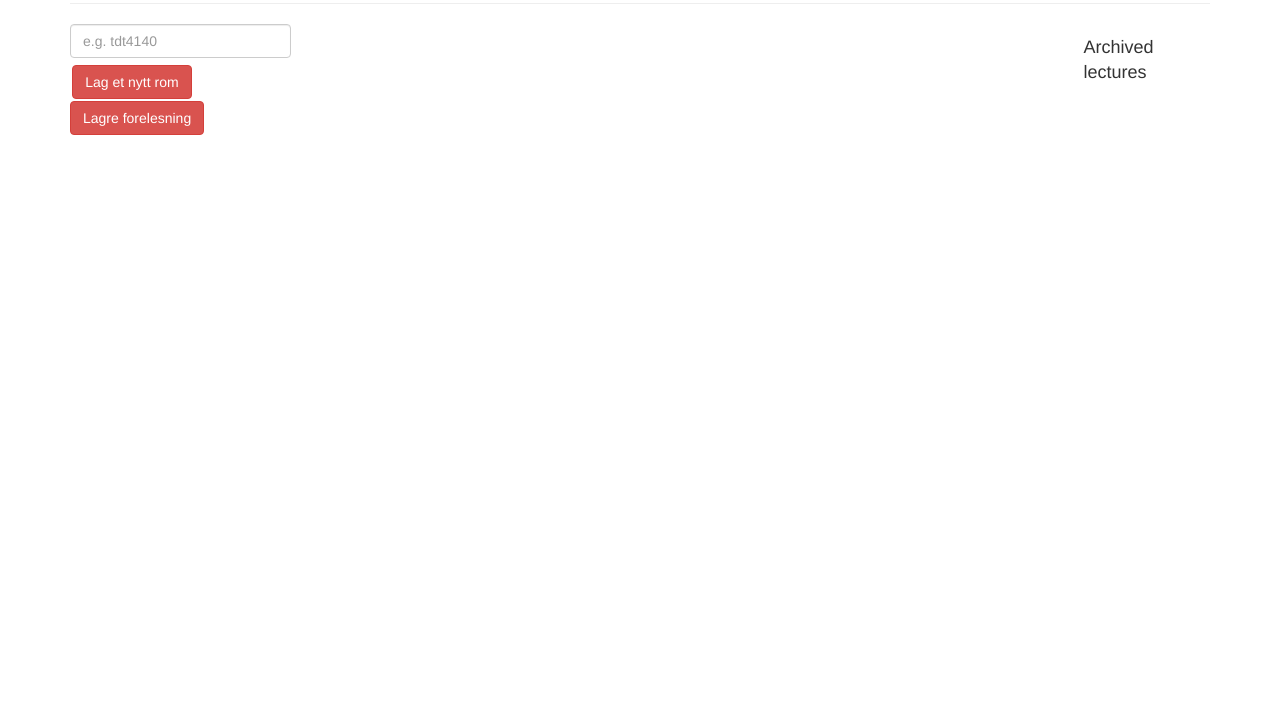
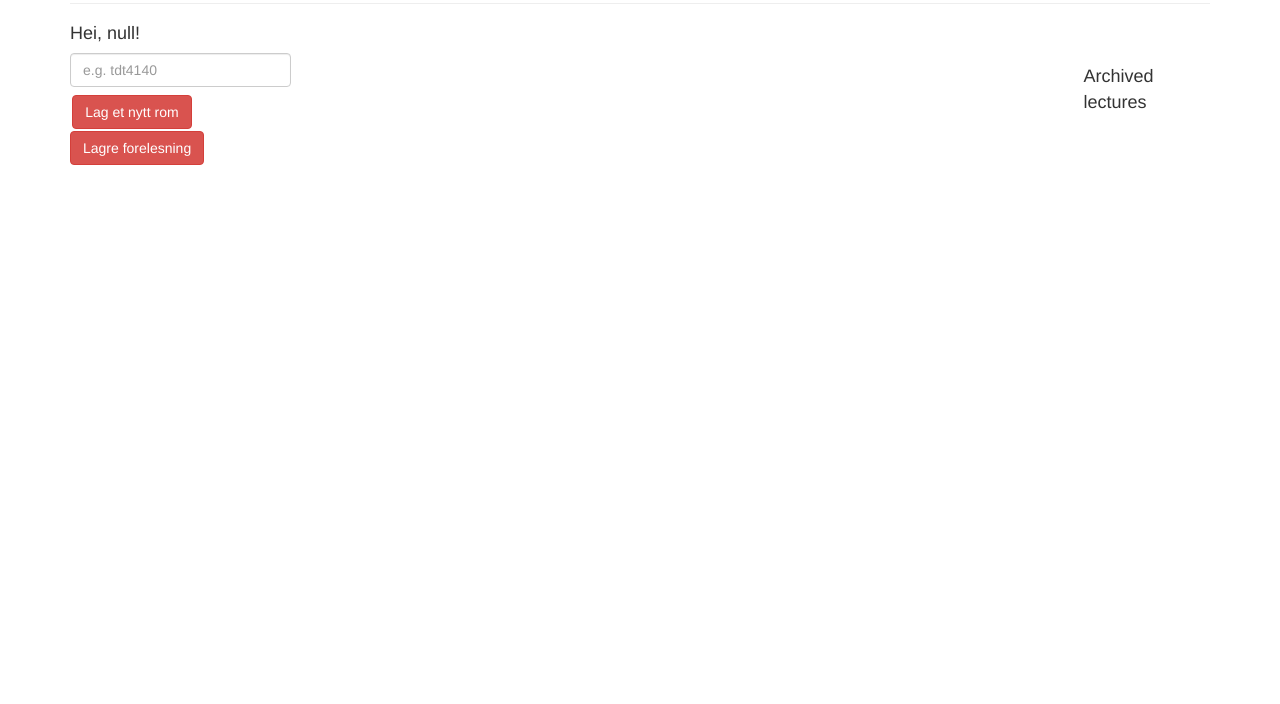
Before and after one commit to staidigital/shoutout, a website: page public/teacher.html in a window 1280 px wide. Shown: the part 96-800 px from the top of the page. Drawn offline with nearby package versions, Linux system fonts and the light colour scheme; no server answers.

Commit message:
Synlig bruker på teachersiden!

```diff
--- a/public/scripts/teacherScript.js
+++ b/public/scripts/teacherScript.js
@@ -37,6 +37,12 @@ $(document).ready(function() {
     $('#createdRoom').text('');
     $('#createdRoom').append('<button class="currentRoomButton">'+ localStorage.roomname + '</button>');
   }
+  console.log(localStorage.getItem('username'));
+  $('#currentUsername').append('<h4>Hei, ' + localStorage.getItem('username') + '!</h4>');
+  /*
+
+    $('#currentUsername').html() = '<h3>'+ localStorage.getItem('username') + '</h3>';
+    */
   return false;
 });
 
--- a/public/styles/style.css
+++ b/public/styles/style.css
@@ -345,6 +345,8 @@ footer{
 	text-decoration:none;
 }
 
+
+
 .currentRoomButtonStudent{
 	background-color:transparent;
 	-moz-border-radius:6px;
--- a/public/teacher.html
+++ b/public/teacher.html
@@ -17,8 +17,8 @@
     <div class="page-header">
       <h1><a href="./">ShoutOut</a></h1>
     </div>
-    <div class="loginAs">
-    </div>
+    <div id="currentUsername">
+   </div>
 
     <!-- menyContainer that contains all the other containers -->
     <div class="menyContainer">
```
